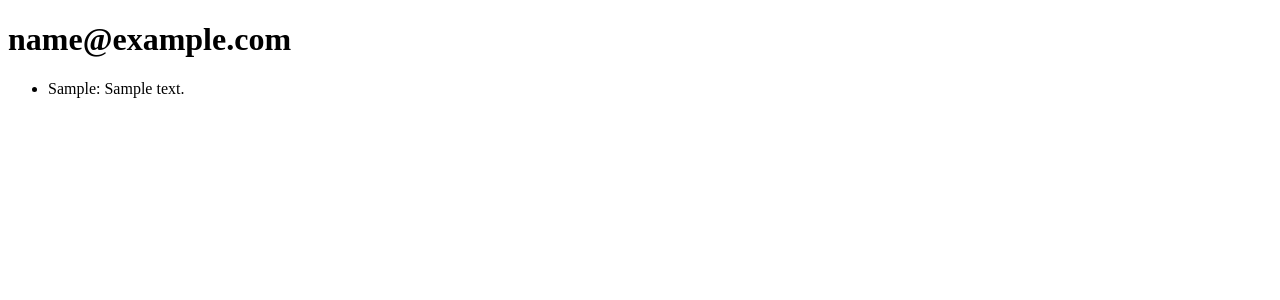
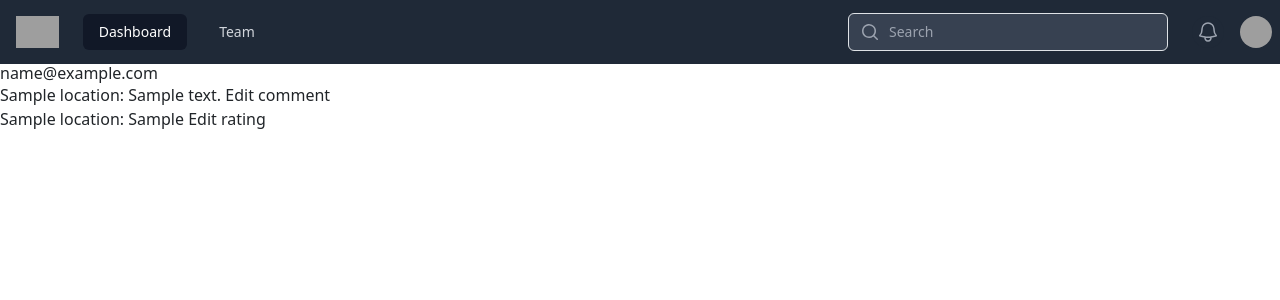
Before and after one commit to benong777/Broadkast, a Flask app: page /users/1 in a window 1280 px wide. Shown: the top 300 px of the page. Run offline with Flask 2, Linux system fonts and the light colour scheme; the visitor is signed in with stand-in values (Sample User, id 1); tables that the repository leaves empty hold one stand-in row (values such as "Sample post"); some libraries are stand-ins or nearby versions; grey boxes are pictures that could not be loaded.

Commit message:
Added bootstrap and tailwind navbar

```diff
--- a/seed_database.py
+++ b/seed_database.py
@@ -44,10 +44,10 @@ for n in range(10):
     user = crud.create_user(f"fname_{n}", f"lname_{n}", email, password, f"408-000-{n}{n}{n}{n}", datetime.now(), True)
     model.db.session.add(user)
 
-    for _ in range(5):
+    for i in range(5):
         random_location = choice(locations_in_db)
 
-        comment = crud.create_comment(user, random_location, f"comment_{n+1}", datetime.now(), True)
+        comment = crud.create_comment(user, random_location, f"\t comment_{i+1}", datetime.now(), True)
         model.db.session.add(comment)
 
 model.db.session.commit()
--- a/server.py
+++ b/server.py
@@ -16,7 +16,18 @@ app.jinja_env.undefined = StrictUndefined
 def homepage():
     """View homepage."""
 
-    return render_template("homepage.html")
+    welcome_msg = "Welcome"
+
+    # -- Check if there's a user logged in
+    user_email = session.get("user_email")
+
+    if user_email:
+        user = crud.get_user_by_email(user_email)
+        fname = user.fname
+        welcome_msg += " " + fname
+        # del session["user_email"]
+
+    return render_template("homepage.html", welcome_msg=welcome_msg)
 
 
 @app.route("/login")
@@ -40,7 +51,16 @@ def process_login():
     else:
         # Log in user by storing the user's email in session
         session["user_email"] = user.email
-        flash(f"Welcome back, {user.fname}!")
+        # flash(f"Welcome back, {user.fname}!")
+
+    return redirect("/")
+
+
+@app.route("/logout")
+def process_logout():
+    """Log out user"""
+
+    del session["user_email"]
 
     return redirect("/")
 
@@ -57,7 +77,20 @@ def all_locations():
     """View all locations"""
 
     locations = crud.get_locations()
-    return render_template("all_locations.html", locations=locations)
+
+    user_email = session.get("user_email")
+    user = crud.get_user_by_email(user_email)
+
+    #-------------------------------------------------
+    # -- Temp code
+    crud.create_favorite(user, locations[0])
+    crud.create_favorite(user, locations[2])
+
+    fav_locations = crud.get_favs_by_user(user.user_id)
+    print(f"\n===== ***** {fav_locations} ***** =====\n")
+    #-------------------------------------------------
+
+    return render_template("all_locations.html", locations=locations, fav_locations=fav_locations)
 
 
 @app.route("/locations/<location_id>")
@@ -108,15 +141,12 @@ def create_rating(location_id):
         user = crud.get_user_by_email(logged_in_email)
         location = crud.get_location_by_id(location_id)
 
-        print(f"***** {logged_in_email}: {user} *****")
+        # if not user:    # Do we need this additional check? user_email in sessions cookie, but user not in database
+        #                 # User was deleted in the database
+        #     print(f"***** User not in database *****")
+        #     print(f"***** {logged_in_email}: {user} *****")
+        #     return redirect("/login")
 
-        if not user:    # Do we need this additional check? user_email in sessions cookie, but user not in database
-                        # User was deleted in the database
-            print(f"***** User not in database *****")
-            print(f"***** {logged_in_email}: {user} *****")
-            return redirect("/login")
-
-        print("***** User FOUND *****")
         rating = crud.create_rating(user, location, int(rating_score), datetime.now(), True)
         db.session.add(rating)
         db.session.commit()
@@ -163,14 +193,25 @@ def show_user(user_id):
     return render_template("user_details.html", user=user)
 
 
-# @app.route("/update_rating", methods=["POST"])
-# def update_rating():
-#     rating_id = request.json["rating_id"]
-#     updated_score = request.json["updated_score"]
-#     crud.update_rating(rating_id, updated_score)
-#     db.session.commit()
+@app.route("/update_comment", methods=["POST"])
+def update_comment():
+    comment_id = request.json["comment_id"]
+    updated_comment = request.json["updated_comment"]
+    crud.update_comment(comment_id, updated_comment)
+    db.session.commit()
 
-#     return "Success"
+    return "Success"
+
+
+@app.route("/update_rating", methods=["POST"])
+def update_rating():
+    rating_id = request.json["rating_id"]
+    updated_score = request.json["updated_score"]
+    crud.update_rating(rating_id, updated_score)
+    db.session.commit()
+
+    return "Success"
+
 
 if __name__ == "__main__":
     connect_to_db(app)
--- /dev/null
+++ b/static/js/navbar.js
@@ -0,0 +1,15 @@
+// Profile dropdown
+const profileDropdown = document.querySelector("#profile-dropdown");
+const profileMenu = document.querySelector('#profile-menu');
+
+profileDropdown.addEventListener('click', () => {
+   profileMenu.classList.toggle('hidden');
+});
+
+// Mobile Menu
+const mobileMenuBtn = document.querySelector("#mobile-menu-btn");
+const mobileMenu = document.querySelector("#mobile-menu");
+
+mobileMenuBtn.addEventListener("click", () => {
+   mobileMenu.classList.toggle("hidden");
+});
--- /dev/null
+++ b/static/js/updateComment.js
@@ -0,0 +1,29 @@
+editButtons = document.querySelectorAll('.edit-location-comment');
+console.log(editButtons)
+
+for (const button of editButtons) {
+  console.log(button);
+  button.addEventListener('click', () => {
+    // Prompt for new comment
+    const newComment = prompt('Add your new comment here.');
+    const formInputs = {
+      updated_comment: newComment,
+      comment_id: button.id,
+    };
+
+    // send a fetch request to the update data
+    fetch('/update_comment', {
+      method: 'POST',
+      body: JSON.stringify(formInputs),
+      headers: {
+        'Content-Type': 'application/json',
+      },
+    }).then((response) => {
+      if (response.ok) {
+        document.querySelector(`span.location_num_${button.id}`).innerHTML = newComment;
+      } else {
+        alert('Failed to update comment.');
+      }
+    });
+  });
+}
--- /dev/null
+++ b/static/js/updateRating.js
@@ -0,0 +1,27 @@
+editButtons = document.querySelectorAll('.edit-location-rating');
+
+for (const button of editButtons) {
+  button.addEventListener('click', () => {
+    // first ask the user what they want the new rating to be
+    const newScore = prompt('What is your new rating for this location?');
+    const formInputs = {
+      updated_score: newScore,
+      rating_id: button.id,
+    };
+
+    // send a fetch request to the update_rating route
+    fetch('/update_rating', {
+      method: 'POST',
+      body: JSON.stringify(formInputs),
+      headers: {
+        'Content-Type': 'application/json',
+      },
+    }).then((response) => {
+      if (response.ok) {
+        document.querySelector(`span.rating_num_${button.id}`).innerHTML = newScore;
+      } else {
+        alert('Failed to update rating.');
+      }
+    });
+  });
+}
--- a/templates/base.html
+++ b/templates/base.html
@@ -6,6 +6,21 @@
     <title>
       {% block title %}{% endblock %}
     </title>
+
+    <!-- Bootstrap CSS -->
+    <link href="https://cdn.jsdelivr.net/npm/bootstrap@5.0.1/dist/css/bootstrap.min.css"
+          rel="stylesheet"
+          integrity="sha384-+0n0xVW2eSR5OomGNYDnhzAbDsOXxcvSN1TPprVMTNDbiYZCxYbOOl7+AMvyTG2x"
+          crossorigin="anonymous">
+
+    <!-- Bootstrap Icons -->
+    <link rel="stylesheet" href="https://cdn.jsdelivr.net/npm/bootstrap-icons@1.5.0/font/bootstrap-icons.css">
+
+    <!-- TailwindCSS -->
+    <script src="https://cdn.tailwindcss.com"></script>
+
+    <!-- Custom styles -->
+    <link rel="stylesheet" href="/static/css/site.css"/>
 
     {% block head %}{% endblock %}
   </head>
@@ -16,8 +31,15 @@
       </p>
     {% endfor %}
 
+    {% include 'navbar.html' %}
+
     {% block body %}{% endblock %}
 
     {% block after_body %}{% endblock %}
+
+    <!-- Bootstrap JavaScript Bundle with Popper (a Bootstrap dependency for popovers) -->
+    <script src="https://cdn.jsdelivr.net/npm/bootstrap@5.0.1/dist/js/bootstrap.bundle.min.js"
+            integrity="sha384-gtEjrD/SeCtmISkJkNUaaKMoLD0//ElJ19smozuHV6z3Iehds+3Ulb9Bn9Plx0x4"
+            crossorigin="anonymous"></script>
   </body>
 </html>
--- a/templates/location_details.html
+++ b/templates/location_details.html
@@ -15,7 +15,7 @@
     <p><input type="submit"></p>
   </form>
 
-<h2>Rate this movie</h2>
+<h2>Rate this location</h2>
 <form action="/locations/{{ location.location_id }}/ratings" method="POST">
   <p>
     Rating:
--- /dev/null
+++ b/templates/navbar.html
@@ -0,0 +1,136 @@
+<nav class="bg-gray-800">
+   <div class="mx-auto max-w-7xl px-2 sm:px-4 lg:px-8">
+     <div class="relative flex h-16 items-center justify-between">
+       <div class="flex items-center px-2 lg:px-0">
+         <div class="flex-shrink-0">
+           <img class="block h-8 w-auto lg:hidden" src="https://tailwindui.com/img/logos/mark.svg?color=indigo&shade=500" alt="Your Company">
+           <img class="hidden h-8 w-auto lg:block" src="https://tailwindui.com/img/logos/mark.svg?color=indigo&shade=500" alt="Your Company">
+         </div>
+         <div class="hidden lg:ml-6 lg:block">
+           <div class="flex space-x-4">
+             <!-- Current: "bg-gray-900 text-white", Default: "text-gray-300 hover:bg-gray-700 hover:text-white" -->
+             <a href="#" class="rounded-md bg-gray-900 px-3 py-2 text-sm font-medium text-white">Dashboard</a>
+             <a href="#" class="rounded-md px-3 py-2 text-sm font-medium text-gray-300 hover:bg-gray-700 hover:text-white">Team</a>
+           </div>
+         </div>
+       </div>
+       <div class="flex flex-1 justify-center px-2 lg:ml-6 lg:justify-end">
+         <div class="w-full max-w-lg lg:max-w-xs">
+           <label for="search" class="sr-only">Search</label>
+           <div class="relative">
+             <div class="pointer-events-none absolute inset-y-0 left-0 flex items-center pl-3">
+               <!-- Heroicon name: mini/magnifying-glass -->
+               <svg class="h-5 w-5 text-gray-400" xmlns="http://www.w3.org/2000/svg" viewBox="0 0 20 20" fill="currentColor" aria-hidden="true">
+                 <path fill-rule="evenodd" d="M9 3.5a5.5 5.5 0 100 11 5.5 5.5 0 000-11zM2 9a7 7 0 1112.452 4.391l3.328 3.329a.75.75 0 11-1.06 1.06l-3.329-3.328A7 7 0 012 9z" clip-rule="evenodd" />
+               </svg>
+             </div>
+             <input id="search" name="search" class="block w-full rounded-md border border-transparent bg-gray-700 py-2 pl-10 pr-3 leading-5 text-gray-300 placeholder-gray-400 focus:border-white focus:bg-white focus:text-gray-900 focus:outline-none focus:ring-white sm:text-sm" placeholder="Search" type="search">
+           </div>
+         </div>
+       </div>
+       <div class="flex lg:hidden">
+         <!-- Mobile menu button -->
+         <button type="button" id="mobile-menu-btn" class="inline-flex items-center justify-center rounded-md p-2 text-gray-400 hover:bg-gray-700 hover:text-white focus:outline-none focus:ring-2 focus:ring-inset focus:ring-white" aria-controls="mobile-menu" aria-expanded="false">
+           <span class="sr-only">Open main menu</span>
+           <!--
+             Icon when menu is closed.
+
+             Heroicon name: outline/bars-3
+
+             Menu open: "hidden", Menu closed: "block"
+           -->
+           <svg class="block h-6 w-6" xmlns="http://www.w3.org/2000/svg" fill="none" viewBox="0 0 24 24" stroke-width="1.5" stroke="currentColor" aria-hidden="true">
+             <path stroke-linecap="round" stroke-linejoin="round" d="M3.75 6.75h16.5M3.75 12h16.5m-16.5 5.25h16.5" />
+           </svg>
+           <!--
+             Icon when menu is open.
+
+             Heroicon name: outline/x-mark
+
+             Menu open: "block", Menu closed: "hidden"
+           -->
+           <svg class="hidden h-6 w-6" xmlns="http://www.w3.org/2000/svg" fill="none" viewBox="0 0 24 24" stroke-width="1.5" stroke="currentColor" aria-hidden="true">
+             <path stroke-linecap="round" stroke-linejoin="round" d="M6 18L18 6M6 6l12 12" />
+           </svg>
+         </button>
+       </div>
+       <div class="hidden lg:ml-4 lg:block">
+         <div class="flex items-center">
+           <button type="button" class="flex-shrink-0 rounded-full bg-gray-800 p-1 text-gray-400 hover:text-white focus:outline-none focus:ring-2 focus:ring-white focus:ring-offset-2 focus:ring-offset-gray-800">
+             <span class="sr-only">View notifications</span>
+             <!-- Heroicon name: outline/bell -->
+             <svg class="h-6 w-6" xmlns="http://www.w3.org/2000/svg" fill="none" viewBox="0 0 24 24" stroke-width="1.5" stroke="currentColor" aria-hidden="true">
+               <path stroke-linecap="round" stroke-linejoin="round" d="M14.857 17.082a23.848 23.848 0 005.454-1.31A8.967 8.967 0 0118 9.75v-.7V9A6 6 0 006 9v.75a8.967 8.967 0 01-2.312 6.022c1.733.64 3.56 1.085 5.455 1.31m5.714 0a24.255 24.255 0 01-5.714 0m5.714 0a3 3 0 11-5.714 0" />
+             </svg>
+           </button>
+
+           <!-- Profile dropdown -->
+           <div class="relative ml-4 flex-shrink-0">
+             <div>
+               <button type="button" id="profile-dropdown" class="flex rounded-full bg-gray-800 text-sm text-white focus:outline-none focus:ring-2 focus:ring-white focus:ring-offset-2 focus:ring-offset-gray-800" id="user-menu-button" aria-expanded="false" aria-haspopup="true">
+                 <span class="sr-only">Open user menu</span>
+                 <img class="h-8 w-8 rounded-full" src="https://images.unsplash.com/photo-1472099645785-5658abf4ff4e?ixlib=rb-1.2.1&ixid=eyJhcHBfaWQiOjEyMDd9&auto=format&fit=facearea&facepad=2&w=256&h=256&q=80" alt="">
+               </button>
+             </div>
+
+             <!--
+               Dropdown menu, show/hide based on menu state.
+
+               Entering: "transition ease-out duration-100"
+                 From: "transform opacity-0 scale-95"
+                 To: "transform opacity-100 scale-100"
+               Leaving: "transition ease-in duration-75"
+                 From: "transform opacity-100 scale-100"
+                 To: "transform opacity-0 scale-95"
+             -->
+             <div id="profile-menu" class="hidden absolute right-0 z-10 mt-2 w-48 origin-top-right rounded-md bg-white py-1 shadow-lg ring-1 ring-black ring-opacity-5 focus:outline-none" role="menu" aria-orientation="vertical" aria-labelledby="user-menu-button" tabindex="-1">
+               <!-- Active: "bg-gray-100", Not Active: "" -->
+               <a href="#" class="block px-4 py-2 text-sm text-gray-700" role="menuitem" tabindex="-1" id="user-menu-item-0">Your Profile</a>
+               <a href="#" class="block px-4 py-2 text-sm text-gray-700" role="menuitem" tabindex="-1" id="user-menu-item-1">Settings</a>
+               <a href="#" class="block px-4 py-2 text-sm text-gray-700" role="menuitem" tabindex="-1" id="user-menu-item-2">Sign out</a>
+             </div>
+           </div>
+         </div>
+       </div>
+     </div>
+   </div>
+
+   <!-- Mobile menu, show/hide based on menu state. -->
+   <div class="hidden lg:hidden" id="mobile-menu">
+     <div class="space-y-1 px-2 pt-2 pb-3">
+       <!-- Current: "bg-gray-900 text-white", Default: "text-gray-300 hover:bg-gray-700 hover:text-white" -->
+       <a href="#" class="block rounded-md bg-gray-900 px-3 py-2 text-base font-medium text-white">Dashboard</a>
+       <a href="#" class="block rounded-md px-3 py-2 text-base font-medium text-gray-300 hover:bg-gray-700 hover:text-white">Team</a>
+     </div>
+     <div class="border-t border-gray-700 pt-4 pb-3">
+       <div class="flex items-center px-5">
+         <div class="flex-shrink-0">
+           <img class="h-10 w-10 rounded-full" src="https://images.unsplash.com/photo-1472099645785-5658abf4ff4e?ixlib=rb-1.2.1&ixid=eyJhcHBfaWQiOjEyMDd9&auto=format&fit=facearea&facepad=2&w=256&h=256&q=80" alt="">
+         </div>
+         <div class="ml-3">
+           <div class="text-base font-medium text-white">Tom Cook</div>
+           <div class="text-sm font-medium text-gray-400">tom@example.com</div>
+         </div>
+         <button type="button" class="ml-auto flex-shrink-0 rounded-full bg-gray-800 p-1 text-gray-400 hover:text-white focus:outline-none focus:ring-2 focus:ring-white focus:ring-offset-2 focus:ring-offset-gray-800">
+           <span class="sr-only">View notifications</span>
+           <!-- Heroicon name: outline/bell -->
+           <svg class="h-6 w-6" xmlns="http://www.w3.org/2000/svg" fill="none" viewBox="0 0 24 24" stroke-width="1.5" stroke="currentColor" aria-hidden="true">
+             <path stroke-linecap="round" stroke-linejoin="round" d="M14.857 17.082a23.848 23.848 0 005.454-1.31A8.967 8.967 0 0118 9.75v-.7V9A6 6 0 006 9v.75a8.967 8.967 0 01-2.312 6.022c1.733.64 3.56 1.085 5.455 1.31m5.714 0a24.255 24.255 0 01-5.714 0m5.714 0a3 3 0 11-5.714 0" />
+           </svg>
+         </button>
+       </div>
+       <div class="mt-3 space-y-1 px-2">
+         <a href="#" class="block rounded-md px-3 py-2 text-base font-medium text-gray-400 hover:bg-gray-700 hover:text-white">Your Profile</a>
+         <a href="#" class="block rounded-md px-3 py-2 text-base font-medium text-gray-400 hover:bg-gray-700 hover:text-white">Settings</a>
+         {% if session.get("user_email") %}
+            <a href="/logout" class="block rounded-md px-3 py-2 text-base font-medium text-gray-400 hover:bg-gray-700 hover:text-white">Sign out</a>
+         {% else %}
+            <a href="/login" class="block rounded-md px-3 py-2 text-base font-medium text-gray-400 hover:bg-gray-700 hover:text-white">Sign in</a>
+         {% endif %}
+       </div>
+     </div>
+   </div>
+</nav>
+
+<!-- Should this be here or base.html -->
+<script src="../static/js/navbar.js"></script>
--- a/templates/user_details.html
+++ b/templates/user_details.html
@@ -3,15 +3,37 @@
 {% block title %}{{ user.email }}'s Page{% endblock %}
 
 {% block body %}
+
 <h1>{{ user.email }}</h1>
 <ul>
 {% for comment in user.comments %}
     <li>
-        {{ comment.user.fname }}:
-        <span class=rating_num_{{ comment.comment_id }} >
+        {{ comment.location.name }}:
+        <span class=location_num_{{ comment.comment_id }} >
             {{ comment.comment }}
         </span>
+        {% if session["user_email"] == user.email %}
+        <button class="edit-location-comment" id={{ comment.comment_id }}> Edit comment </button>
+        {% endif %}
     </li>
 {% endfor %}
 </ul>
+
+<ul>
+{% for rating in user.ratings %}
+    <li>
+        {{ rating.location.name }}:
+        <span class=rating_num_{{ rating.rating_id }} >
+            {{ rating.rating }}
+        </span>
+        {% if session["user_email"] == user.email %}
+        <button class="edit-location-rating" id={{ rating.rating_id }}> Edit rating </button>
+        {% endif %}
+    </li>
+{% endfor %}
+</ul>
+
+<script src="../static/js/updateComment.js"></script>
+<script src="../static/js/updateRating.js"></script>
+
 {% endblock %}
```
Also changed, not shown: crud.py (+32 -6 lines), model.py (+20 -2 lines), templates/all_locations.html (+12 -1 lines), templates/homepage.html (+1 -31 lines), static/css/site.css (added).
